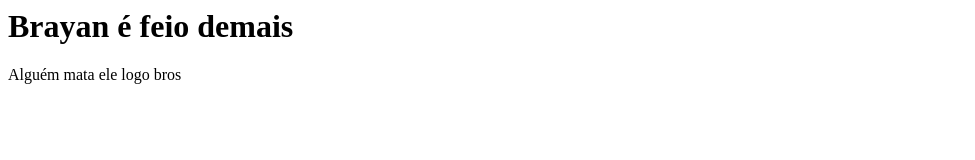
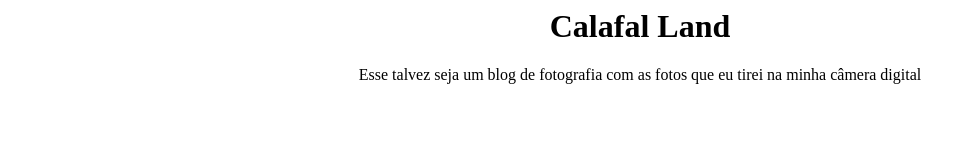
Before and after one commit to calafal/calafal.github.io, a plain HTML site: page index.html in a window 1280 px wide. Shown: the whole page, without its empty margins (0-975 px from the left). Drawn offline with Linux system fonts and the light colour scheme.

Commit message:
Update index.html

```diff
--- a/index.html
+++ b/index.html
@@ -1,8 +1,11 @@
 <html>
-<head>
-<title>CALAFAL.</title>
-</head>
-<body>
-<h1>Brayan é feio demais</h1>
-<p>Alguém mata ele logo bros</p>
-</body>
+  <head>
+    <title>Calafal Land</title>
+  </head>
+  <body>
+    <center>
+      <h1>Calafal Land</h1>
+      <p>Esse talvez seja um blog de fotografia com as fotos que eu tirei na minha câmera digital</p>
+    </center>
+  </body>
+</html>
```
